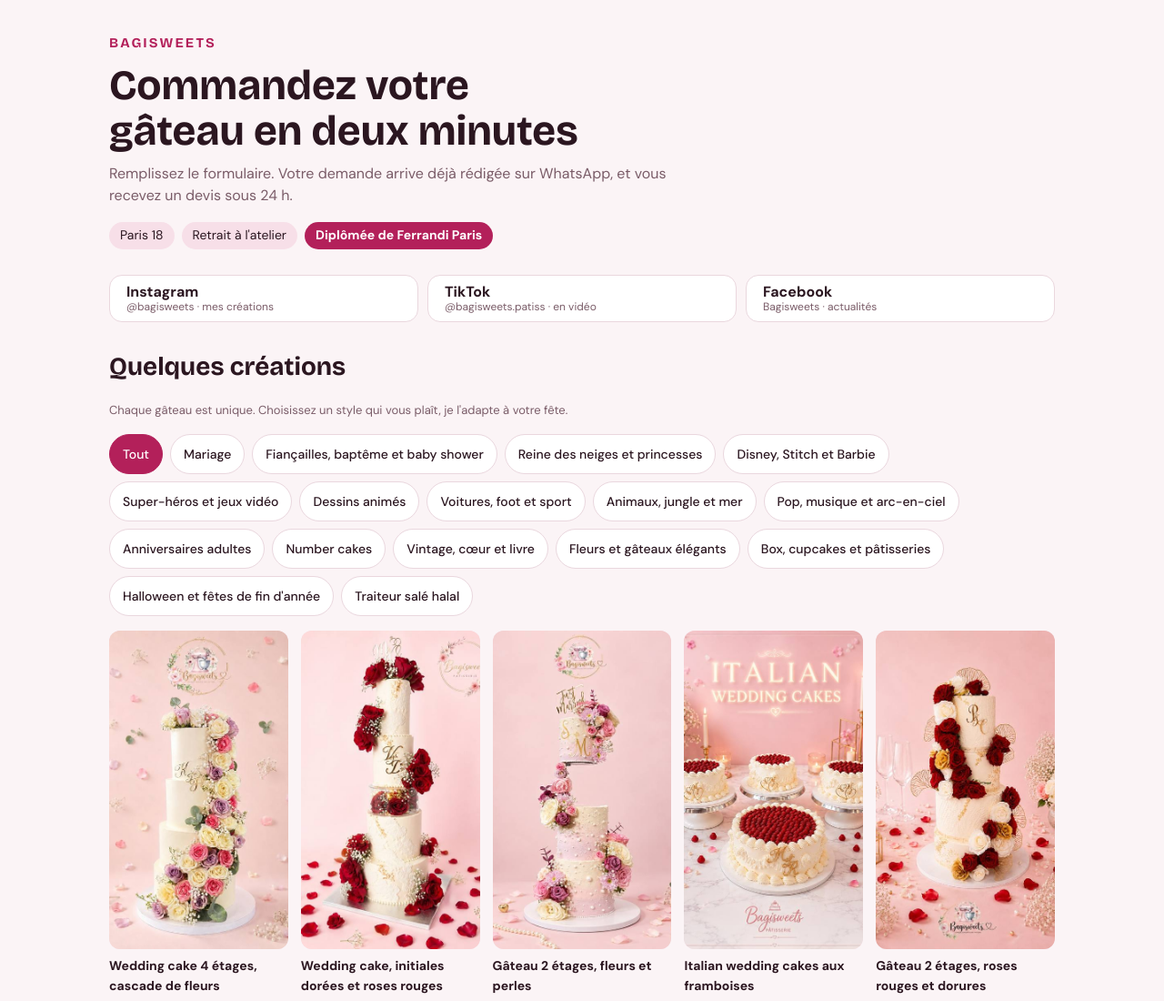
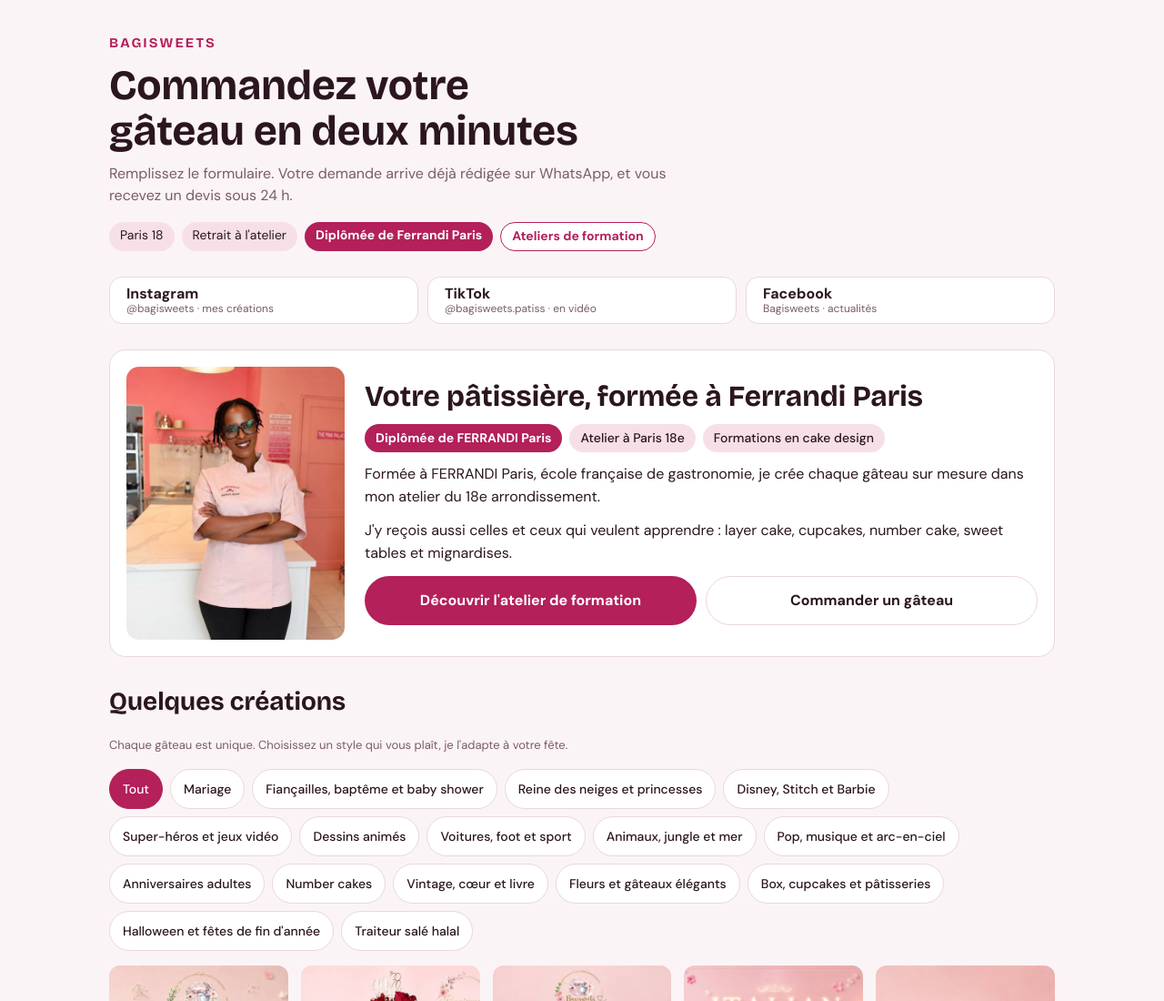
Before and after one commit to giressestkb/bagisweets-site, a plain HTML site: page index.html in a window 1280 px wide. Shown: the top 1100 px of the page at 91% size. Drawn offline with nearby package versions, Linux system fonts and the light colour scheme.

Commit message:
Portrait, présentation Ferrandi et atelier mis en avant

```diff
--- a/index.html
+++ b/index.html
@@ -167,6 +167,20 @@ section.block h2 { font-family: var(--font-display); font-size: clamp(22px, 4vw,
 .school .seal { flex: 0 0 auto; width: 44px; height: 44px; border-radius: 50%; background: var(--accent); color: var(--accent-fg); display: grid; place-items: center; font-family: var(--font-display); font-weight: 700; }
 .school p { margin: 0; font-size: 15px; }
 @media (max-width: 640px) { .social a { flex-basis: 100%; } .atelier { padding: 18px; } }
+
+/* ---- Présentation : pâtissière, Ferrandi, atelier ---- */
+.facts a { background: var(--surface); color: var(--accent); border: 1px solid var(--accent); border-radius: 999px; padding: 4px 12px; font-size: 14px; font-weight: 700; text-decoration: none; }
+.about { display: grid; grid-template-columns: 240px minmax(0, 1fr); gap: 22px; align-items: center; background: var(--surface); border: 1px solid var(--line); border-radius: 18px; padding: 18px; }
+.about img { width: 100%; height: auto; aspect-ratio: 4 / 5; object-fit: cover; border-radius: 14px; display: block; background: var(--accent-soft); }
+.about .txt { display: flex; flex-direction: column; gap: 12px; min-width: 0; }
+.about h2 { font-family: var(--font-display); font-size: clamp(24px, 4.5vw, 32px); line-height: 1.1; margin: 0; }
+.about p { margin: 0; }
+.about .pills { display: flex; flex-wrap: wrap; gap: 8px; }
+.about .pills span { background: var(--accent-soft); border-radius: 999px; padding: 5px 12px; font-size: 14px; font-weight: 500; }
+.about .pills span.hl { background: var(--accent); color: var(--accent-fg); font-weight: 700; }
+.about .acts { display: flex; flex-wrap: wrap; gap: 10px; }
+.about .acts .btn { flex: 1 1 180px; }
+@media (max-width: 640px) { .about { grid-template-columns: minmax(0, 1fr); padding: 14px; } .about img { aspect-ratio: 1 / 1; object-position: top; } }
 </style>
 </head>
 <body>
@@ -179,6 +193,7 @@ section.block h2 { font-family: var(--font-display); font-size: clamp(22px, 4vw,
       <span>Paris 18</span>
       <span>Retrait à l'atelier</span>
       <span class="hl">Diplômée de Ferrandi Paris</span>
+      <a href="#atelier">Ateliers de formation</a>
     </div>
   </header>
 
@@ -187,6 +202,20 @@ section.block h2 { font-family: var(--font-display); font-size: clamp(22px, 4vw,
     <a href="https://www.tiktok.com/@bagisweets.patiss" target="_blank" rel="noopener noreferrer"><b>TikTok</b><small>@bagisweets.patiss · en vidéo</small></a>
     <a href="https://www.facebook.com/share/1Cc7MkVNPC/" target="_blank" rel="noopener noreferrer"><b>Facebook</b><small>Bagisweets · actualités</small></a>
   </nav>
+
+  <section class="about" id="patissiere" aria-labelledby="abh">
+    <img src="img/portrait.jpg" width="560" height="700" alt="La pâtissière de Bagisweets, en veste rose dans son atelier à Paris 18e" loading="eager" decoding="async">
+    <div class="txt">
+      <h2 id="abh">Votre pâtissière, formée à Ferrandi Paris</h2>
+      <div class="pills"><span class="hl">Diplômée de FERRANDI Paris</span><span>Atelier à Paris 18e</span><span>Formations en cake design</span></div>
+      <p>Formée à FERRANDI Paris, école française de gastronomie, je crée chaque gâteau sur mesure dans mon atelier du 18e arrondissement.</p>
+      <p>J'y reçois aussi celles et ceux qui veulent apprendre : layer cake, cupcakes, number cake, sweet tables et mignardises.</p>
+      <div class="acts">
+        <a class="btn primary" href="#atelier">Découvrir l'atelier de formation</a>
+        <a class="btn ghost" href="#commande">Commander un gâteau</a>
+      </div>
+    </div>
+  </section>
 
   <section id="gallery" aria-labelledby="gh">
     <h2 id="gh">Quelques créations</h2>
```
Also changed, not shown: img/portrait.jpg (added).
